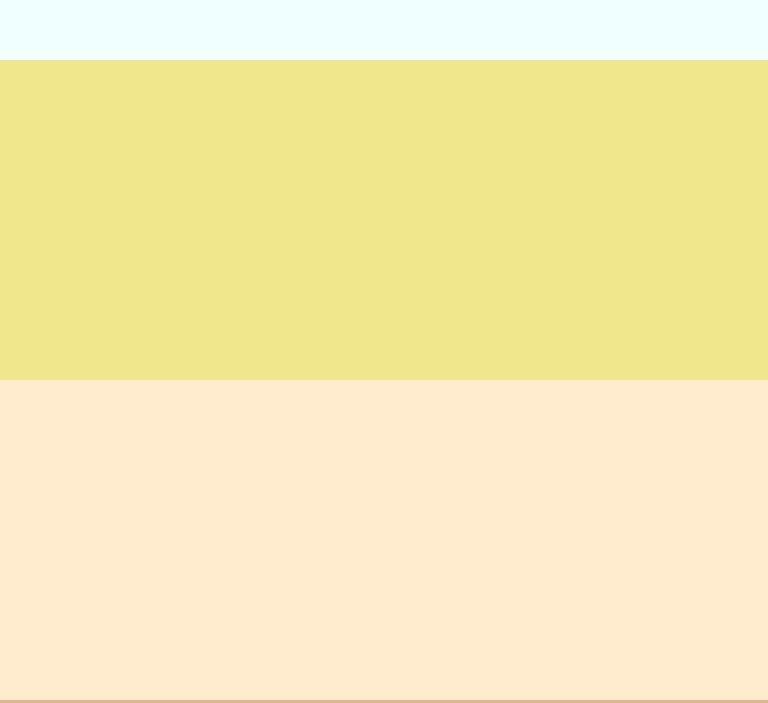
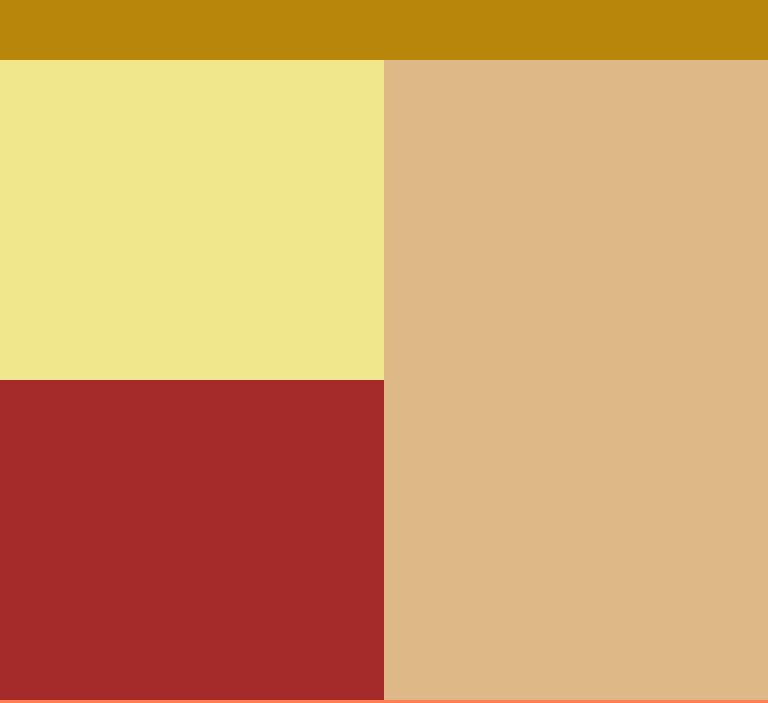
Before and after one commit to viet-v/206-colors-starter, a plain HTML site: page index.html in a window 768 px wide. Shown: the part 240-943 px from the top of the page. Drawn offline with Linux system fonts and the light colour scheme.

Commit message:
Modified index.html and css files to fix layout for desktop and tablet

```diff
--- a/css/main.css
+++ b/css/main.css
@@ -21,7 +21,7 @@ html, body {
 header {
   height: 300px;
   width: 100%;
-  background: #e3e3e3;
+  background: darkgoldenrod;
 }
 
 
@@ -34,15 +34,15 @@ header {
 }
 
 #column-1 {
-  background: green;
+  background: khaki;
 }
 
 #column-2 {
-  background:red;
+  background: brown;
 }
 
 #column-3 {
-  background: yellow;
+  background: burlywood;
 }
 
 
@@ -51,16 +51,28 @@ header {
 footer {
   width: 100%;
   height: 30px;
-  background: blue;
+  background: coral;
 }
 
 
 /*---------- TABLET ----------*/
 /* Change the background colors below */
 
-@media (min-width: 768px) {
+@media (min-width: 768px) and (max-width: 1199px) {
+
   header {
-    background-color: azure;
+    background-color: darkgoldenrod;
+  }
+
+  .two-cols {
+    width: 50%;
+    float: left;
+  }
+
+  .big-col {
+    width: 100%;
+    height: 640px;
+    float: left;
   }
 
   #column-1 {
@@ -68,12 +80,15 @@ footer {
   }
 
   #column-2 {
-    background-color: blanchedalmond;
+    background-color: brown;
   }
 
   #column-3 {
     background-color: burlywood;
+    width: 50%;
+    height: 100%;
   }
+
 
   footer {
     background-color: coral;
@@ -84,8 +99,13 @@ footer {
 
 /*---------- Desktops ----------*/
 @media (min-width: 1200px) {
+
   header {
     background-color: mediumaquamarine;
+  }
+
+  .col-3 {
+    width: 33.33%;
   }
 
   #column-1 {
--- a/index.html
+++ b/index.html
@@ -12,10 +12,13 @@
       <header>
 
       </header>
-      <div id="column-1" class="col-3"></div>
-      <div id="column-2" class="col-3"></div>
-      <div id="column-3" class="col-3"></div>
-
+      <div class="big-col">
+        <div class="two-cols">
+          <div id="column-1" class="col-3"></div>
+          <div id="column-2" class="col-3"></div>
+        </div>
+        <div id="column-3" class="col-3"></div>
+      </div>
 
       <div class="clear"></div>
       <footer>
```
